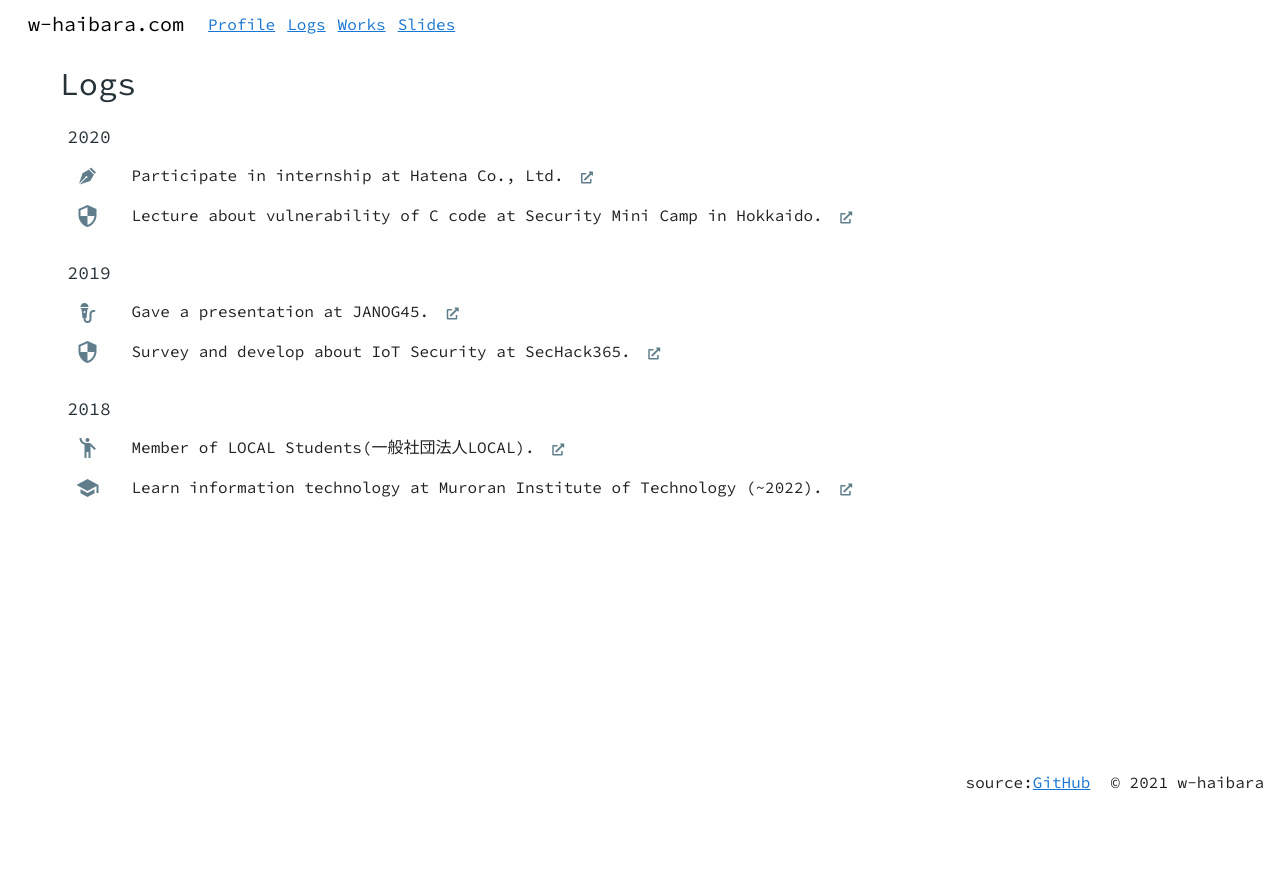
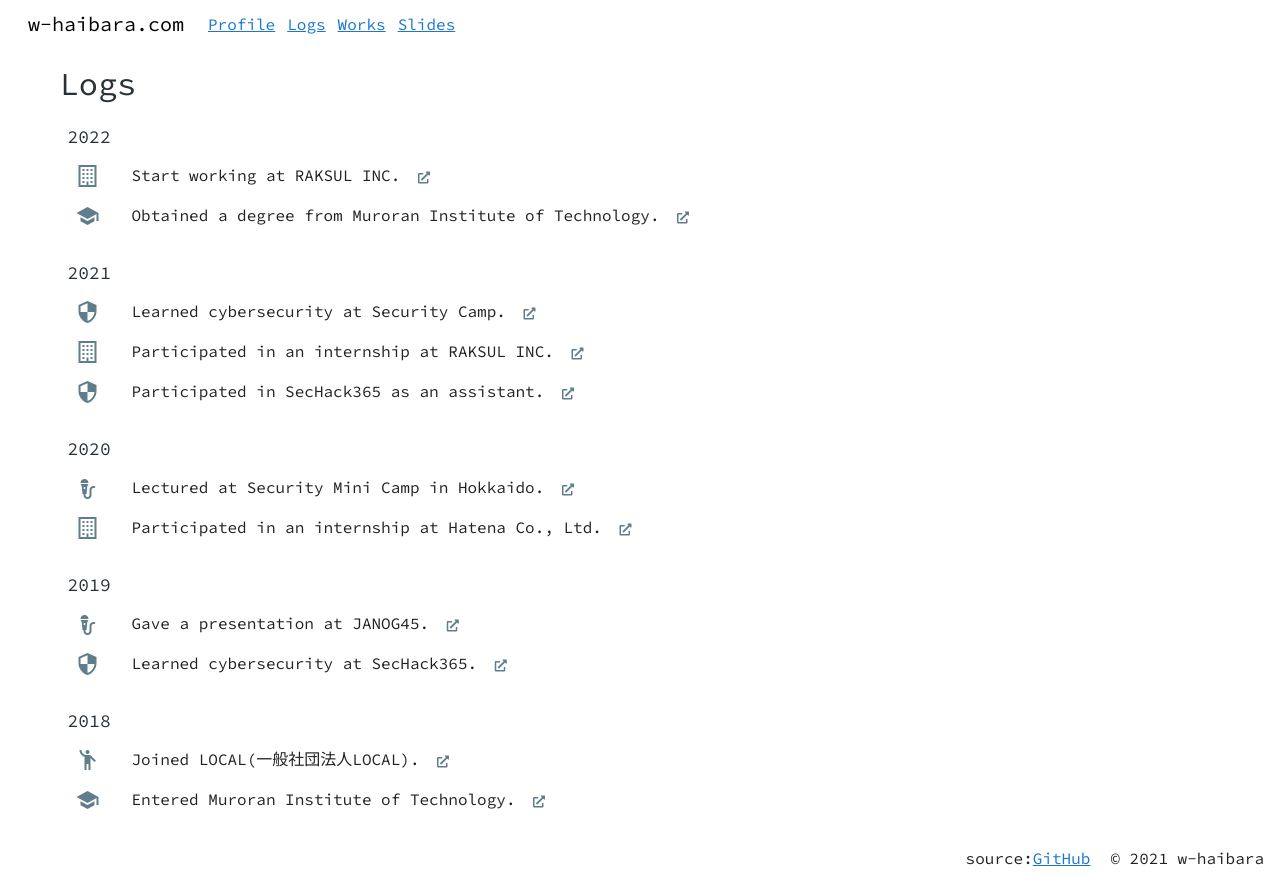
Before and after one commit to w-haibara/portfolio, a Vue app: page /#/logs in a window 1280 px wide. Before the commit the page ends 800 px from the top, so only its background shows below. Built offline with nearby package versions, Linux system fonts and the light colour scheme.

Commit message:
Update 2022 (#49)
* update profile

* format

* format

* format

* update profile

* update logs

* update logs

* update logs

* add year label

* update works

```diff
--- a/package.json
+++ b/package.json
@@ -11,6 +11,7 @@
     "@fortawesome/fontawesome-free": "^5.15.1",
     "axios": "^0.21.1",
     "core-js": "^3.6.5",
+    "eslint-visitor-keys": "^1.3.0",
     "lcache": "^1.0.3",
     "lscache": "^1.3.0",
     "vue": "^2.6.11",
--- a/src/views/Logs.vue
+++ b/src/views/Logs.vue
@@ -44,19 +44,52 @@
     items: function () {
       return [
         {
+          year: 2022,
+          logs: [
+            {
+              text: "Start working at RAKSUL INC.",
+              icon: "mdi-office-building-outline",
+              href: "https://corp.raksul.com",
+            },
+            {
+              text: "Obtained a degree from Muroran Institute of Technology.",
+              icon: "mdi-school",
+              href: "https://www.muroran-it.ac.jp/",
+            },
+          ],
+        },
+        {
+          year: 2021,
+          logs: [
+            {
+              text: "Learned cybersecurity at Security Camp.",
+              icon: "mdi-security",
+              href: "https://www.ipa.go.jp/jinzai/camp/2020/zenkoku2020_index.html",
+            },
+            {
+              text: "Participated in an internship at RAKSUL INC.",
+              icon: "mdi-office-building-outline",
+              href: "https://tech.raksul.com/2022/02/21/22graduate-intern/",
+            },
+            {
+              text: "Participated in SecHack365 as an assistant.",
+              icon: "mdi-security",
+              href: "https://sechack365.nict.go.jp/report/2021/report_week01.html",
+            },
+          ],
+        },
+        {
           year: 2020,
           logs: [
             {
-              text: "Participate in internship at Hatena Co., Ltd.",
-              icon: "mdi-fountain-pen-tip",
-              href: "https://hatenacorp.jp/intern2020/first",
+              text: "Lectured at Security Mini Camp in Hokkaido.",
+              icon: "mdi-microphone-variant",
+              href: "https://www.security-camp.or.jp/minicamp/hokkaido2020.html",
             },
             {
-              text:
-                "Lecture about vulnerability of C code at Security Mini Camp in Hokkaido.",
-              icon: "mdi-security",
-              href:
-                "https://www.security-camp.or.jp/minicamp/hokkaido2020.html",
+              text: "Participated in an internship at Hatena Co., Ltd.",
+              icon: "mdi-office-building-outline",
+              href: "https://hatenacorp.jp/intern2020/first",
             },
           ],
         },
@@ -69,7 +102,7 @@
               href: "https://www.janog.gr.jp/meeting/janog45/newsletter/iot",
             },
             {
-              text: "Survey and develop about IoT Security at SecHack365.",
+              text: "Learned cybersecurity at SecHack365.",
               icon: "mdi-security",
               href: "http://sechack365.nict.go.jp/",
             },
@@ -79,13 +112,12 @@
           year: 2018,
           logs: [
             {
-              text: "Member of LOCAL Students(一般社団法人LOCAL).",
+              text: "Joined LOCAL(一般社団法人LOCAL).",
               icon: "mdi-human-greeting",
               href: "https://local.or.jp/",
             },
             {
-              text:
-                "Learn information technology at Muroran Institute of Technology (~2022).",
+              text: "Entered Muroran Institute of Technology.",
               icon: "mdi-school",
               href: "https://www.muroran-it.ac.jp/",
             },
--- a/src/views/Profile.vue
+++ b/src/views/Profile.vue
@@ -1,18 +1,14 @@
-
 <template>
   <v-sheet class="blue-grey--text text--darken-4" tile>
     <v-container>
-      <h1 class="font-weight-light">w-haibara</h1>
-      <div>
-        <p class="paragraph font-weight-meduim">
-          Student learning about information technology. And next year, I will
-          be a software engineer at Tokyo.
-        </p>
-        <p class="paragraph font-weight-meduim">
-          I am interested in the Web, systems programming, and community of
-          engineers.
-        </p>
-      </div>
+      <h1 class="font-weight-light">Profile</h1>
+      <p>
+        Software Engineer at
+        <a href="https://corp.raksul.com" target="_blank" rel="noopener"
+          >RAKSUL INC</a
+        >. <br />
+        I’m interested in Web and System software.
+      </p>
 
       <ul class="py-5">
         <li v-for="(link, i) in links" :key="i">
@@ -37,7 +33,7 @@
         {
           media: "Twitter",
           name: "@w_haibara",
-          href: "https://twitter.com/w_haibara  ",
+          href: "https://twitter.com/w_haibara",
         },
         {
           media: "GitHub",
@@ -78,13 +74,5 @@
 
 a {
   text-decoration: none;
-  display: inline-block;
-  transition: 0.3s;
-  -webkit-transform: scale(1);
-  transform: scale(1);
-}
-a:hover {
-  -webkit-transform: scale(1.05);
-  transform: scale(1.05);
 }
 </style>
--- a/src/views/Works.vue
+++ b/src/views/Works.vue
@@ -15,7 +15,7 @@
             <v-list-item-content>
               <v-list-item-title class="wrap-text">
                 <span class="font-weight-bold" style="font-size: large">
-                  {{ item.title }}
+                  {{ item.year }} {{ item.title }}
                 </span>
                 <v-icon color="blue-grey darken-5" x-small right>
                   fas fa-external-link-alt
@@ -40,27 +40,38 @@
     items: function () {
       return [
         {
+          title: "kakemoti",
+          year: 2022,
+          text: "ASL(Amazon States Language) interpreter.",
+          href: "https://github.com/w-haibara/lalash",
+        },
+        {
+          title: "lalash",
+          year: 2022,
+          text: "A toy shell written in Go.",
+          href: "https://github.com/w-haibara/lalash",
+        },
+        {
           title: "unlambda",
+          year: 2021,
           text: "A toy Unlambda interpreter written in Go.",
           href: "https://github.com/w-haibara/unlambda",
         },
         {
-          title: "osoba",
-          text: "Static site deployment manager.",
-          href: "https://github.com/w-haibara/osoba",
-        },
-        {
           title: "vtd4",
+          year: 2020,
           text: "TD4 emulator written in Vue.js with Vuetify.",
           href: "https://github.com/w-haibara/vtd4",
         },
         {
           title: "syshello",
+          year: 2019,
           text: "A script for development of Linux system call.",
           href: "https://github.com/w-haibara/syshello",
         },
         {
           title: "caes",
+          year: 2019,
           text: "Full scratch implementation of AES-128-CTR for study.",
           href: "https://github.com/w-haibara/caes",
         },
```
Also changed, not shown: src/App.vue (line endings or trailing spaces), src/views/NotFound.vue (line endings or trailing spaces), src/views/SlideView.vue (line endings or trailing spaces), src/views/Slides.vue (line endings or trailing spaces), 2 other files (tests, documents, lock files or other folders).
